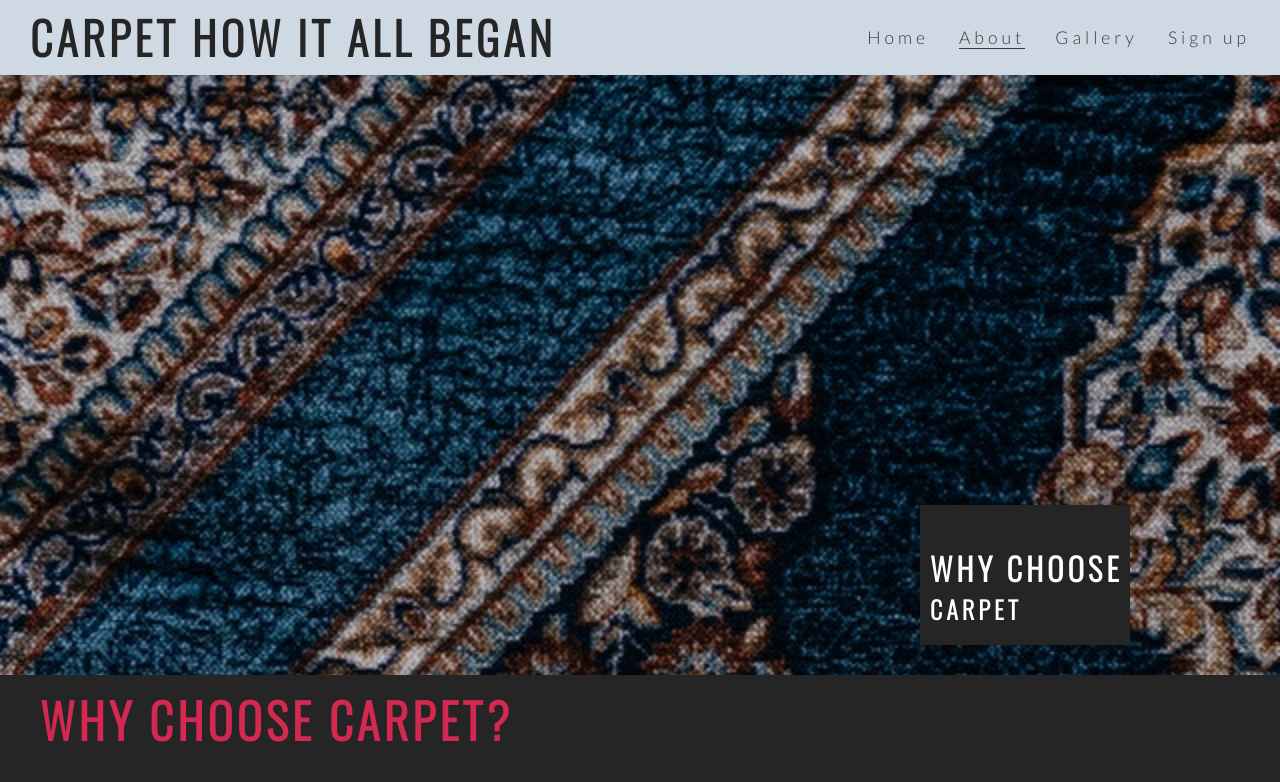
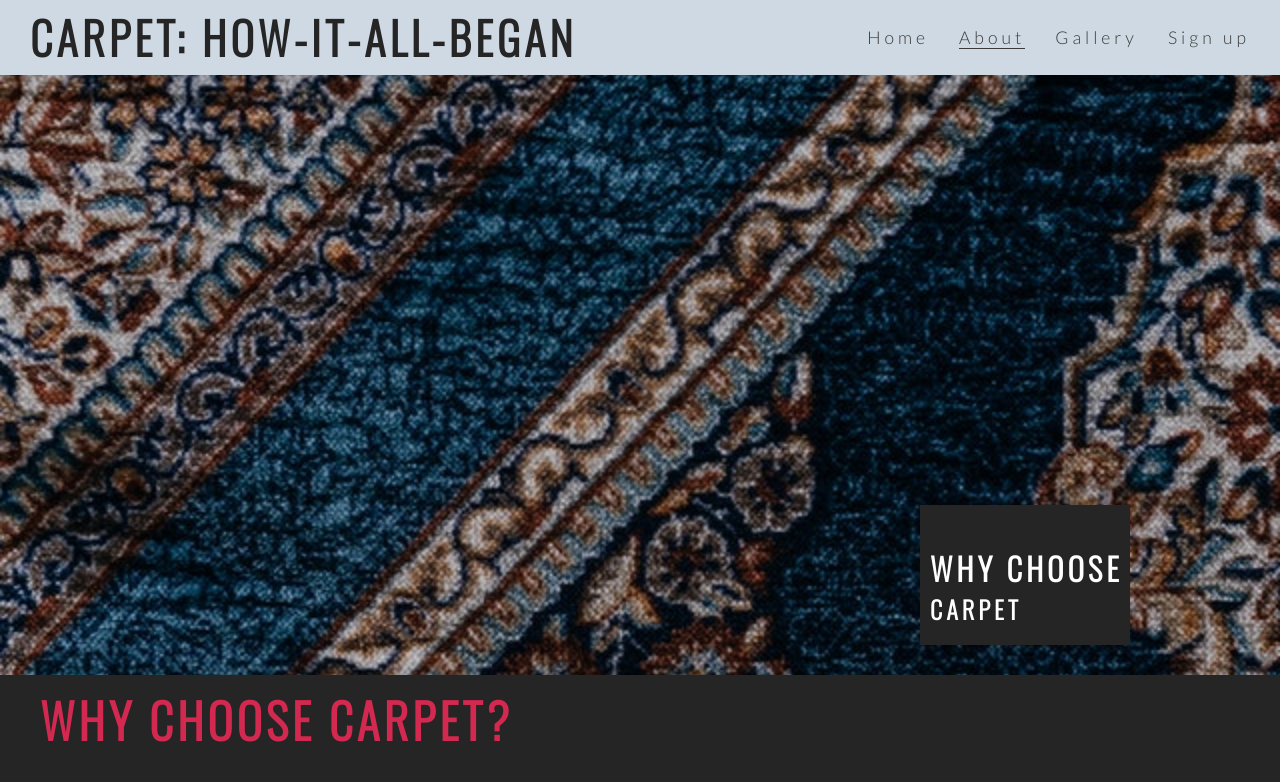
Before and after one commit to rajahaseebfayyaz/Carpet-How-it-all-Began, a plain HTML site: page about.html in a window 1280 px wide. Shown: the top 782 px of the page. Drawn offline with nearby package versions, Linux system fonts and the light colour scheme.

Commit message:
change text headings

```diff
--- a/about.html
+++ b/about.html
@@ -16,7 +16,7 @@
     <header>
         <!--LOGO-->
         <a href="index.html">
-            <h1 id="logo">Carpet How It All Began</h1>
+            <h1 id="logo">Carpet: How-It-All-Began</h1>
         </a>
         <!--NAVIGATION-->
         <nav>
```
Also changed, not shown: signup.html (+1 -1 lines).
